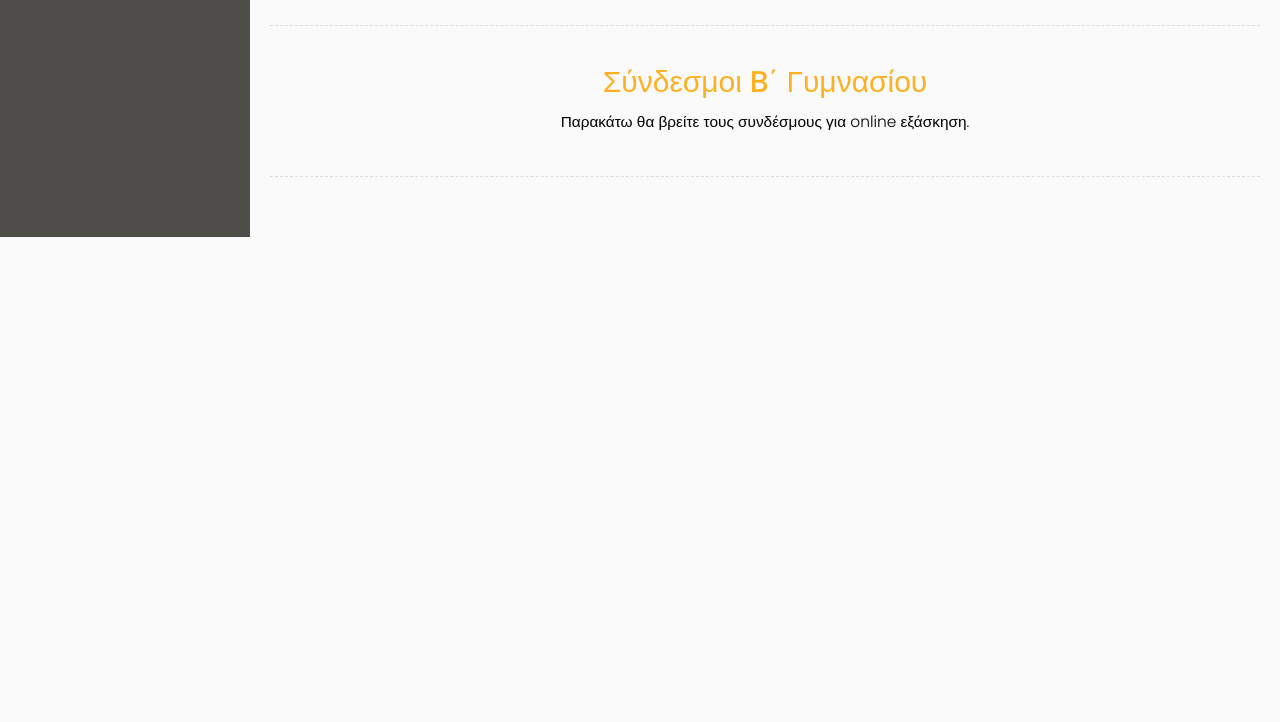
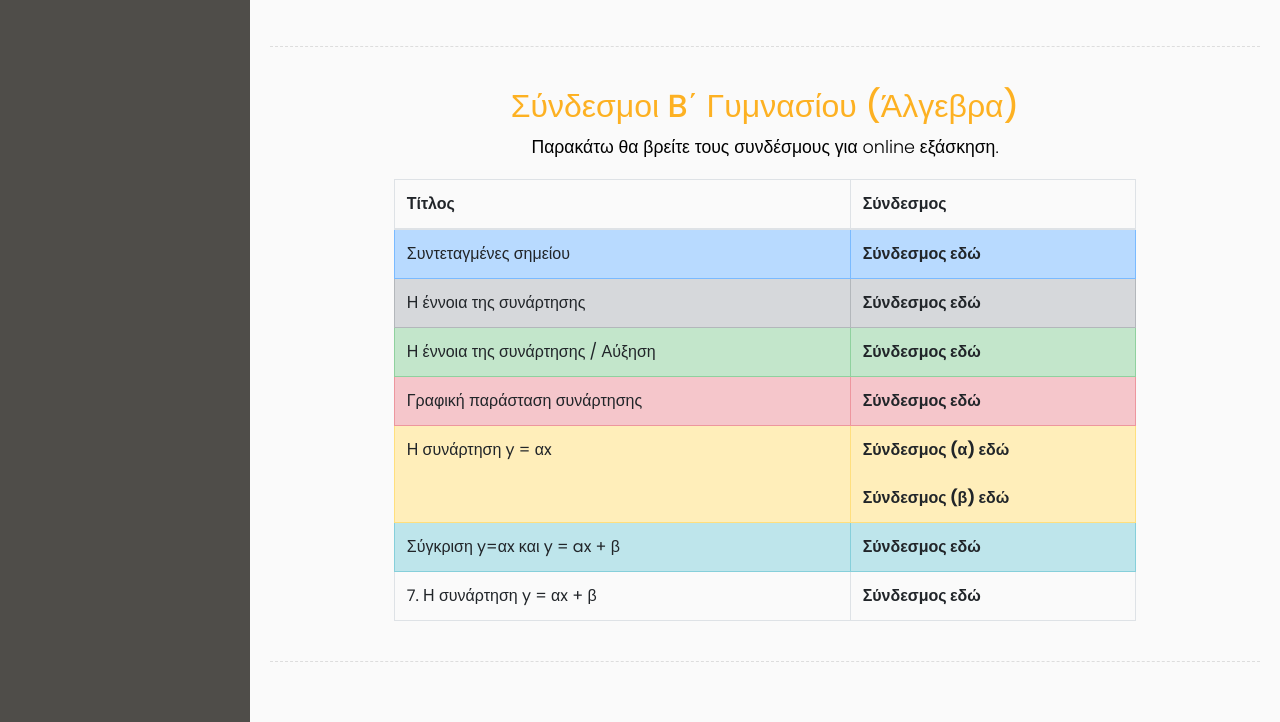
Before and after one commit to pateras95/math4fun, a PHP site: page /Routes/bclass.php in a window 1280 px wide. Shown: the part 1010-1732 px from the top of the page. Before the commit the page ends 1247 px from the top, so only its background shows below. Run offline with PHP 8.4, Linux system fonts and the light colour scheme; the visitor is signed in with stand-in values (Sample User, id 1).

Commit message:
update boot version from 3.3.7 to 4.4.1 and create link table

```diff
--- a/Routes/bclass.php
+++ b/Routes/bclass.php
@@ -12,13 +12,18 @@ include('../API/loginCheck.php');
     <title>B΄ Γυμνασίου</title>
 
     <!-- Bootstrap CSS CDN -->
-    <link rel="stylesheet" href="https://maxcdn.bootstrapcdn.com/bootstrap/3.3.7/css/bootstrap.min.css">
+    <!-- <link rel="stylesheet" href="https://maxcdn.bootstrapcdn.com/bootstrap/3.3.7/css/bootstrap.min.css"> -->
+    <link rel="stylesheet" href="https://stackpath.bootstrapcdn.com/bootstrap/4.4.1/css/bootstrap.min.css" integrity="sha384-Vkoo8x4CGsO3+Hhxv8T/Q5PaXtkKtu6ug5TOeNV6gBiFeWPGFN9MuhOf23Q9Ifjh" crossorigin="anonymous">
     <!-- Our Custom CSS -->
     <link rel="stylesheet" href="../Assets/css/style_sidebar.css">
 
     <style>
         .class-text {
             text-align: center;
+        }
+
+        .center-element{
+            margin:auto;
         }
     </style>
 </head>
@@ -93,8 +98,54 @@ include('../API/loginCheck.php');
             <div class="line"></div>
 
             <div class="class-text">
-                <h2 style="color:#FDB122">Σύνδεσμοι B΄ Γυμνασίου</h2>
+                <h2 style="color:#FDB122">Σύνδεσμοι B΄ Γυμνασίου (Άλγεβρα)</h2>
                 <p>Παρακάτω θα βρείτε τους συνδέσμους για online εξάσκηση.</p>
+            </div>
+            <div class="w-75 center-element">
+                <table class="table table-bordered">
+                    <thead>
+                        <tr>
+                            <th scope="col">Τίτλος</th>
+                            <th scope="col">Σύνδεσμος</th>
+                        </tr>
+                    </thead>
+                    <tbody>
+                        <tr class="table-primary">
+                            <td scope="row">Συντεταγμένες σημείου</td>
+                            <td><a target="_blank" href="https://www.geogebra.org/m/Jnt9VSmb#material/VUnV62vT"><b>Σύνδεσμος εδώ</b></a></td>
+
+                        </tr>
+                        <tr class="table-secondary">
+                            <td scope="row">Η έννοια της συνάρτησης</td>
+                            <td><a href="https://www.geogebra.org/m/Jnt9VSmb#material/yDuaW2fM"><b>Σύνδεσμος εδώ</b></a></td>
+                        </tr>
+                        <tr class="table-success">
+                            <td scope="row">Η έννοια της συνάρτησης / Αύξηση </td>
+                            <td><a href="https://www.geogebra.org/m/PxV3xZxV#material/s286mkTc"><b>Σύνδεσμος εδώ</b></a></td>
+                        </tr>
+                        <tr class="table-danger">
+                            <td scope="row">Γραφική παράσταση συνάρτησης</td>
+                            <td><a href="https://www.geogebra.org/m/Jnt9VSmb#material/KP8G5QJH"><b>Σύνδεσμος εδώ</b></a></td>
+                        </tr>
+                        <tr class="table-warning">
+                            <td scope="row">Η συνάρτηση y = αx</td>
+                            <td>
+                                <a href="https://www.geogebra.org/m/Jnt9VSmb#material/pJDNzxJ9"><b>Σύνδεσμος (α) εδώ</b></a>
+                                <br>
+                                <br>
+                                <a href="https://www.geogebra.org/m/PxV3xZxV#material/FrvYVVe8"><b>Σύνδεσμος (β) εδώ</b></a>
+                            </td>
+                        </tr>
+                        <tr class="table-info">
+                            <td scope="row">Σύγκριση y=αx και y = ax + β</td>
+                            <td><a href="https://www.geogebra.org/m/PxV3xZxV#material/TxRgsVRN"><b>Σύνδεσμος εδώ</b></a></td>
+                        </tr>
+                        <tr>
+                            <td scope="row">7. Η συνάρτηση y = αx + β</td>
+                            <td><a href="https://www.geogebra.org/m/Jnt9VSmb#material/RR8HwAtR"><b>Σύνδεσμος εδώ</b></a></td>
+                        </tr>
+                    </tbody>
+                </table>
             </div>
             <div class="line"></div>
         </div>
@@ -108,6 +159,9 @@ include('../API/loginCheck.php');
     <script src="https://code.jquery.com/jquery-1.12.0.min.js"></script>
     <!-- Bootstrap Js CDN -->
     <script src="https://maxcdn.bootstrapcdn.com/bootstrap/3.3.7/js/bootstrap.min.js"></script>
+    <script src="https://code.jquery.com/jquery-3.4.1.slim.min.js" integrity="sha384-J6qa4849blE2+poT4WnyKhv5vZF5SrPo0iEjwBvKU7imGFAV0wwj1yYfoRSJoZ+n" crossorigin="anonymous"></script>
+    <script src="https://cdn.jsdelivr.net/npm/popper.js@1.16.0/dist/umd/popper.min.js" integrity="sha384-Q6E9RHvbIyZFJoft+2mJbHaEWldlvI9IOYy5n3zV9zzTtmI3UksdQRVvoxMfooAo" crossorigin="anonymous"></script>
+    <script src="https://stackpath.bootstrapcdn.com/bootstrap/4.4.1/js/bootstrap.min.js" integrity="sha384-wfSDF2E50Y2D1uUdj0O3uMBJnjuUD4Ih7YwaYd1iqfktj0Uod8GCExl3Og8ifwB6" crossorigin="anonymous"></script>
 
     <script type="text/javascript">
         $(document).ready(function() {
--- a/Routes/cclass.php
+++ b/Routes/cclass.php
@@ -12,7 +12,7 @@ include('../API/loginCheck.php');
     <title>Γ΄ Γυμνασίου</title>
 
     <!-- Bootstrap CSS CDN -->
-    <link rel="stylesheet" href="https://maxcdn.bootstrapcdn.com/bootstrap/3.3.7/css/bootstrap.min.css">
+    <link rel="stylesheet" href="https://stackpath.bootstrapcdn.com/bootstrap/4.4.1/css/bootstrap.min.css" integrity="sha384-Vkoo8x4CGsO3+Hhxv8T/Q5PaXtkKtu6ug5TOeNV6gBiFeWPGFN9MuhOf23Q9Ifjh" crossorigin="anonymous">
     <!-- Our Custom CSS -->
     <link rel="stylesheet" href="../Assets/css/style_sidebar.css">
 
--- a/Routes/contact.php
+++ b/Routes/contact.php
@@ -29,7 +29,7 @@ if(isset($_POST['submit'])){
     <title>Επικοινωνία</title>
 
     <!-- Bootstrap CSS CDN -->
-    <link rel="stylesheet" href="https://maxcdn.bootstrapcdn.com/bootstrap/3.3.7/css/bootstrap.min.css">
+    <link rel="stylesheet" href="https://stackpath.bootstrapcdn.com/bootstrap/4.4.1/css/bootstrap.min.css" integrity="sha384-Vkoo8x4CGsO3+Hhxv8T/Q5PaXtkKtu6ug5TOeNV6gBiFeWPGFN9MuhOf23Q9Ifjh" crossorigin="anonymous">
     <!-- Our Custom CSS -->
     <link rel="stylesheet" href="../Assets/css/style_sidebar.css">
 
```
